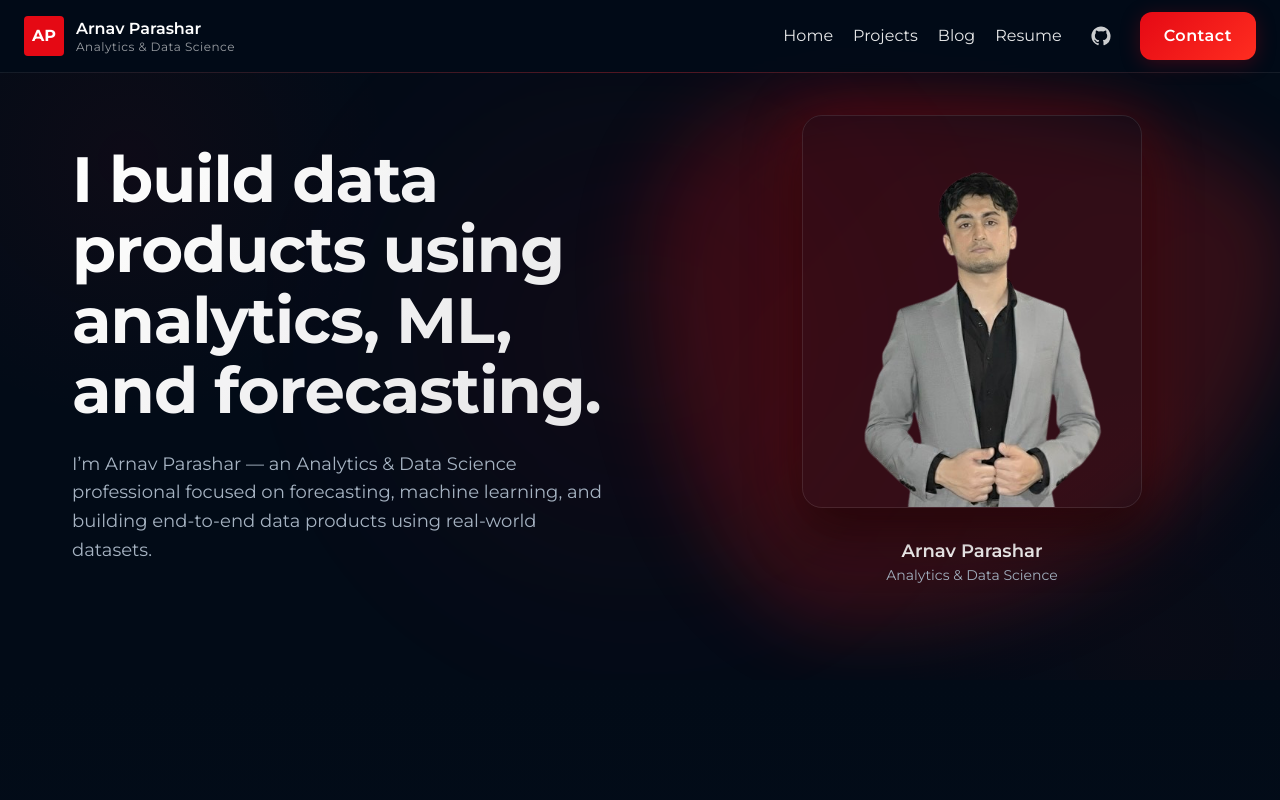
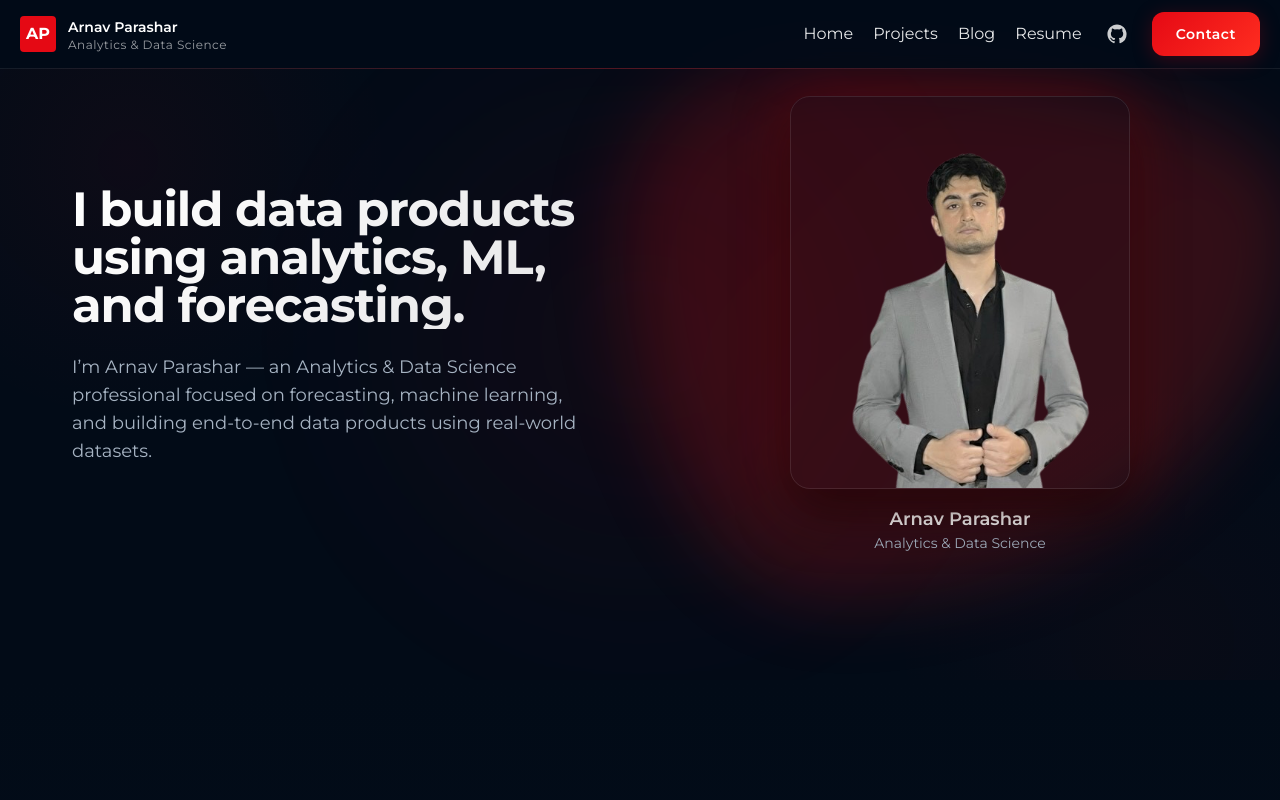
Before and after one commit to Arnavparashar/Portfolio, a Next.js app: page / in a window 1280 px wide. Shown: the top 800 px of the page. Built offline with nearby package versions, Linux system fonts and the light colour scheme.

Commit message:
Fix projectsData serialization

```diff
--- a/components/Hero.js
+++ b/components/Hero.js
@@ -1,15 +1,46 @@
 export default function Hero() {
   return (
     <section className="hero-full">
-      <div className="hero-inner">
-
+      <div
+        className="
+          hero-inner
+          flex
+          flex-col
+          md:flex-row
+          items-center
+          gap-12
+          md:gap-16
+        "
+      >
         {/* LEFT */}
-        <div className="hero-left">
-          <h1 className="hero-title">
+        <div
+          className="
+            hero-left
+            text-center
+            md:text-left
+            max-w-xl
+          "
+        >
+          <h1
+            className="
+              hero-title
+              text-3xl
+              sm:text-4xl
+              md:text-5xl
+              leading-tight
+            "
+          >
             I build data products using analytics, ML, and forecasting.
           </h1>
 
-          <p className="hero-sub">
+          <p
+            className="
+              hero-sub
+              mt-4
+              text-base
+              sm:text-lg
+            "
+          >
             I’m Arnav Parashar — an Analytics & Data Science professional focused
             on forecasting, machine learning, and building end-to-end data
             products using real-world datasets.
@@ -17,8 +48,15 @@ export default function Hero() {
         </div>
 
         {/* RIGHT */}
-        <div className="hero-right flex flex-col items-center text-center">
-
+        <div
+          className="
+            hero-right
+            flex
+            flex-col
+            items-center
+            text-center
+          "
+        >
           {/* Image */}
           <img
             src="/IMG_8604-removebg-preview.png"
@@ -27,16 +65,18 @@ export default function Hero() {
               e.currentTarget.src = "/me.svg";
             }}
             className="
-              w-[300px]
-              max-h-[460px]
+              w-[220px]
+              sm:w-[260px]
+              md:w-[320px]
+              max-h-[420px]
               object-contain
               rounded-xl
               shadow-[0_20px_60px_rgba(0,0,0,0.6)]
             "
           />
 
-          {/* Name BELOW image */}
-          <div className="mt-5">
+          {/* Name */}
+          <div className="mt-4">
             <div className="font-semibold text-lg">
               Arnav Parashar
             </div>
@@ -44,7 +84,6 @@ export default function Hero() {
               Analytics & Data Science
             </div>
           </div>
-
         </div>
       </div>
     </section>
--- a/components/NavBar.js
+++ b/components/NavBar.js
@@ -3,27 +3,44 @@ import Link from "next/link";
 export default function NavBar() {
   return (
     <nav className="site-nav">
-      <div className="max-w-7xl mx-auto flex items-center justify-between py-3 px-6">
-
+      <div
+        className="
+          max-w-7xl
+          mx-auto
+          flex
+          items-center
+          justify-between
+          px-5
+          py-3
+        "
+      >
         {/* LEFT — Brand */}
-        <div className="flex items-center gap-3">
-          <div className="h-10 w-10 rounded bg-[#E50914] flex items-center justify-center font-bold text-white">
+        <div className="flex items-center gap-3 shrink-0">
+          <div className="h-9 w-9 rounded bg-[#E50914] flex items-center justify-center font-bold text-white">
             AP
           </div>
-          <div className="flex flex-col leading-tight">
-            <span className="font-semibold">Arnav Parashar</span>
-            <span className="brand-sub">Analytics & Data Science</span>
+
+          <div className="hidden sm:flex flex-col leading-tight">
+            <span className="font-semibold text-sm">
+              Arnav Parashar
+            </span>
+            <span className="brand-sub">
+              Analytics & Data Science
+            </span>
           </div>
         </div>
 
         {/* RIGHT — Navigation */}
-        <div className="flex gap-5 items-center">
-          <Link href="/" className="nav-link">Home</Link>
-          <Link href="/projects" className="nav-link">Projects</Link>
-          <Link href="/blog" className="nav-link">Blog</Link>
-          <Link href="/resume" className="nav-link">Resume</Link>
+        <div className="flex items-center gap-4">
+          {/* Desktop links */}
+          <div className="hidden md:flex items-center gap-5">
+            <Link href="/" className="nav-link">Home</Link>
+            <Link href="/projects" className="nav-link">Projects</Link>
+            <Link href="/blog" className="nav-link">Blog</Link>
+            <Link href="/resume" className="nav-link">Resume</Link>
+          </div>
 
-          {/* GitHub Icon */}
+          {/* GitHub */}
           <a
             href="https://github.com/Arnavparashar"
             target="_blank"
@@ -42,7 +59,8 @@ export default function NavBar() {
             </svg>
           </a>
 
-          <Link href="/contact" className="btn-primary">
+          {/* Contact CTA */}
+          <Link href="/contact" className="btn-primary text-sm">
             Contact
           </Link>
         </div>
--- a/styles/globals.css
+++ b/styles/globals.css
@@ -606,3 +606,30 @@ body {
     padding: 1.5rem;
   }
 }
+/* ===== HERO MOBILE FIX ===== */
+@media (max-width: 640px) {
+  .hero-full {
+    min-height: auto;
+    padding-top: 5rem;
+    padding-bottom: 3rem;
+  }
+
+  .hero-title {
+    font-size: 2rem;
+    line-height: 1.2;
+  }
+
+  .hero-sub {
+    font-size: 1rem;
+  }
+
+  .hero-right::before {
+    display: none; /* disable glow blob on mobile */
+  }
+
+  .hero-right img {
+    box-shadow: 0 12px 30px rgba(0, 0, 0, 0.5);
+    animation: none;
+    transform: none;
+  }
+}
```
